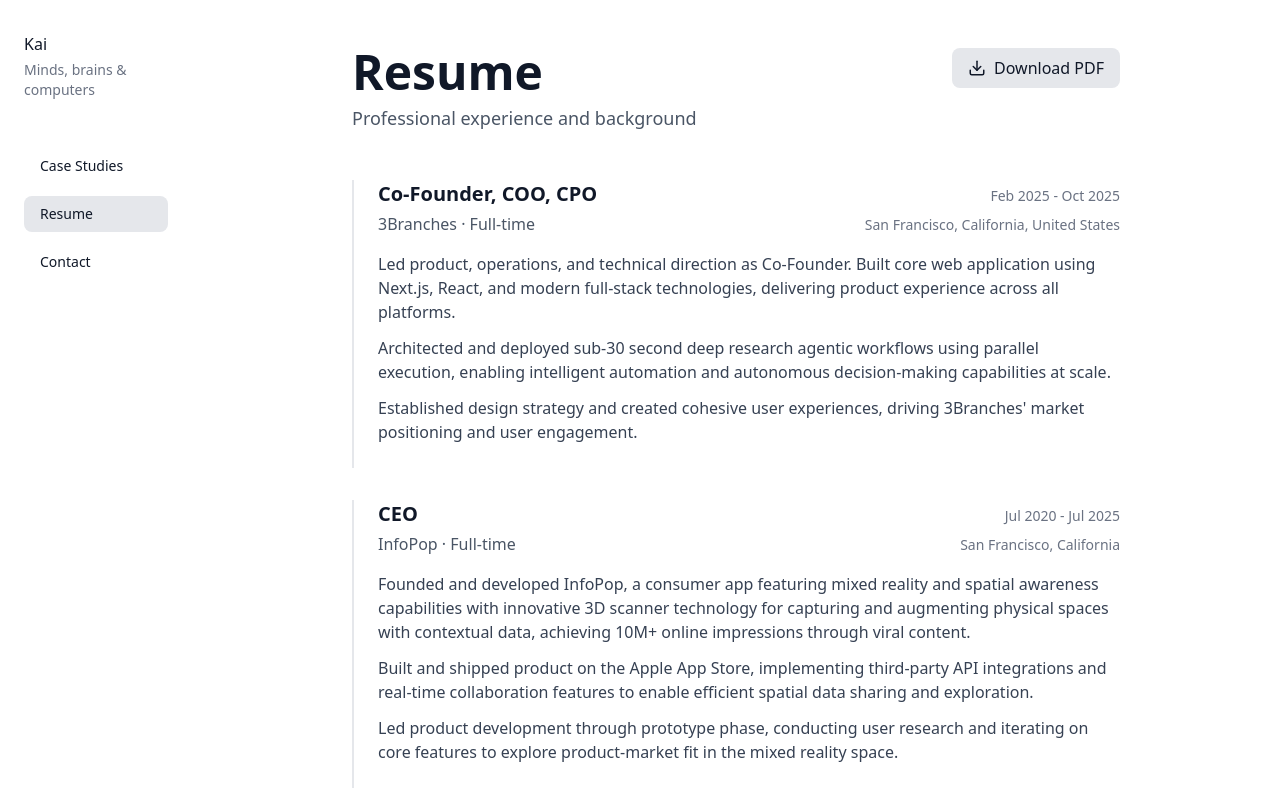
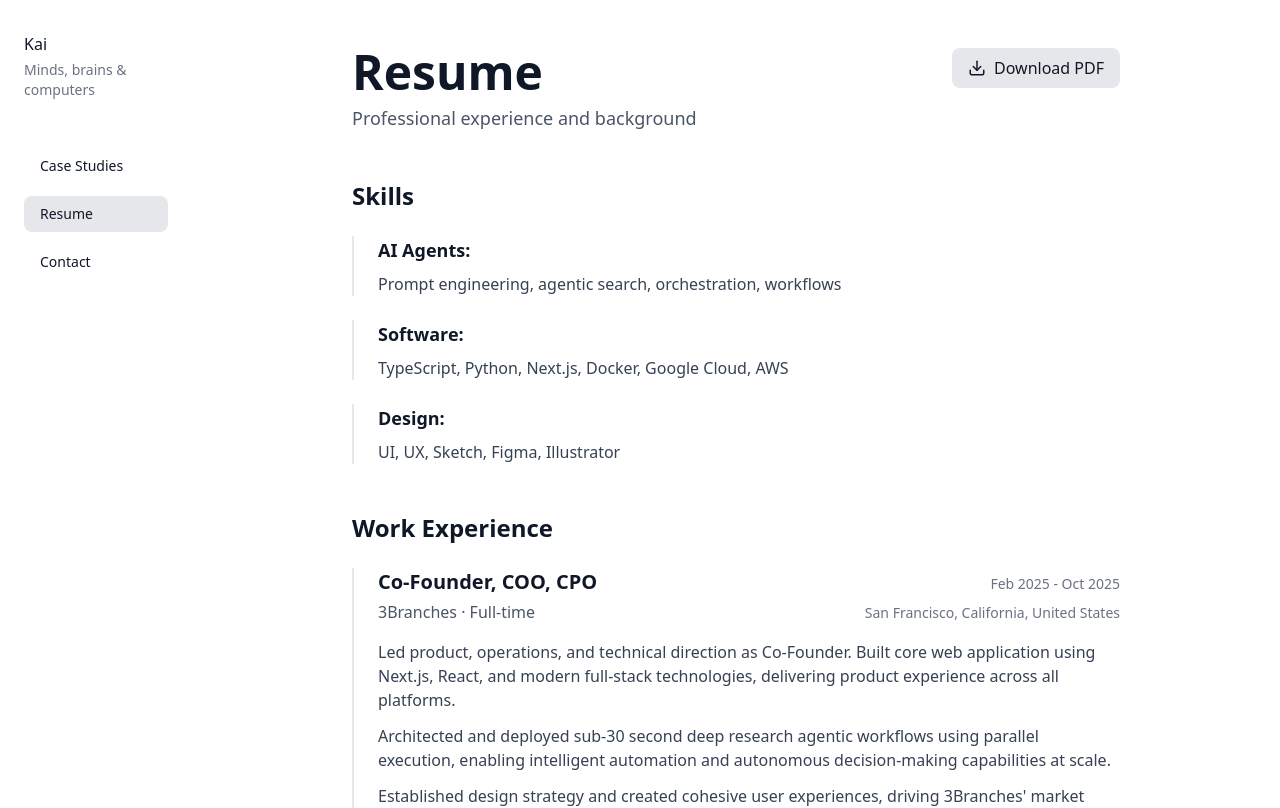
Before and after one commit to kaifaust/kaifaust-web, a Next.js app: page /resume in a window 1280 px wide. Shown: the top 808 px of the page. Built offline with nearby package versions, Linux system fonts and the light colour scheme.

Commit message:
Add skills to web resume

```diff
--- a/src/app/resume/page.tsx
+++ b/src/app/resume/page.tsx
@@ -1,5 +1,5 @@
 import type { Metadata } from "next";
-import { experiences } from "@/lib/resume-data";
+import { experiences, skills } from "@/lib/resume-data";
 import { ResumePDFDownload } from "@/components/ResumePDFDownload";
 
 export const metadata: Metadata = {
@@ -24,8 +24,34 @@ export default function Resume() {
           <ResumePDFDownload />
         </div>
 
-        {/* Experience Section */}
-        <div className="space-y-8">
+        {/* Skills Section */}
+        <div className="mb-12">
+          <h2 className="text-2xl font-bold text-gray-900 dark:text-white mb-6">
+            Skills
+          </h2>
+          <div className="space-y-6">
+            {skills.map((skill, index) => (
+              <div
+                key={index}
+                className="border-l-2 border-gray-200 dark:border-gray-800 pl-6"
+              >
+                <h3 className="text-lg font-semibold text-gray-900 dark:text-white mb-2">
+                  {skill.category}
+                </h3>
+                <p className="text-gray-700 dark:text-gray-300">
+                  {skill.description}
+                </p>
+              </div>
+            ))}
+          </div>
+        </div>
+
+        {/* Work Experience Section */}
+        <div className="mb-12">
+          <h2 className="text-2xl font-bold text-gray-900 dark:text-white mb-6">
+            Work Experience
+          </h2>
+          <div className="space-y-8">
           {experiences.map((exp, index) => (
             <div
               key={index}
@@ -68,6 +94,7 @@ export default function Resume() {
               </div>
             </div>
           ))}
+          </div>
         </div>
       </div>
     </div>
```
